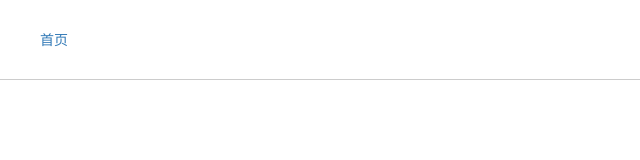
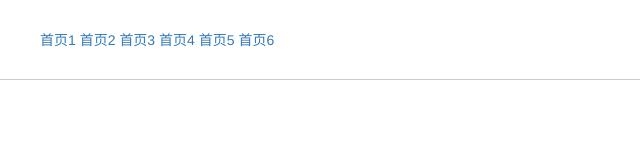
Before and after one commit to snow0622/GruntTest, a website: page hello-world/static/index.html in a window 1280 px wide. Shown: the whole page, without its empty margins (0-640 px from the left). Drawn offline with nearby package versions, Linux system fonts and the light colour scheme.

Commit message:
change a file

```diff
--- a/hello-world/static/index.html
+++ b/hello-world/static/index.html
@@ -14,7 +14,12 @@
 <body>
 	<header>
 		<nav>
-			<a href="javascript:void(0)">首页</a>
+			<a href="javascript:void(0)">首页1</a>
+			<a href="javascript:void(0)">首页2</a>
+			<a href="javascript:void(0)">首页3</a>
+			<a href="javascript:void(0)">首页4</a>
+			<a href="javascript:void(0)">首页5</a>
+			<a href="javascript:void(0)">首页6</a>
 		</nav>
 	</header>
 </body>
```
